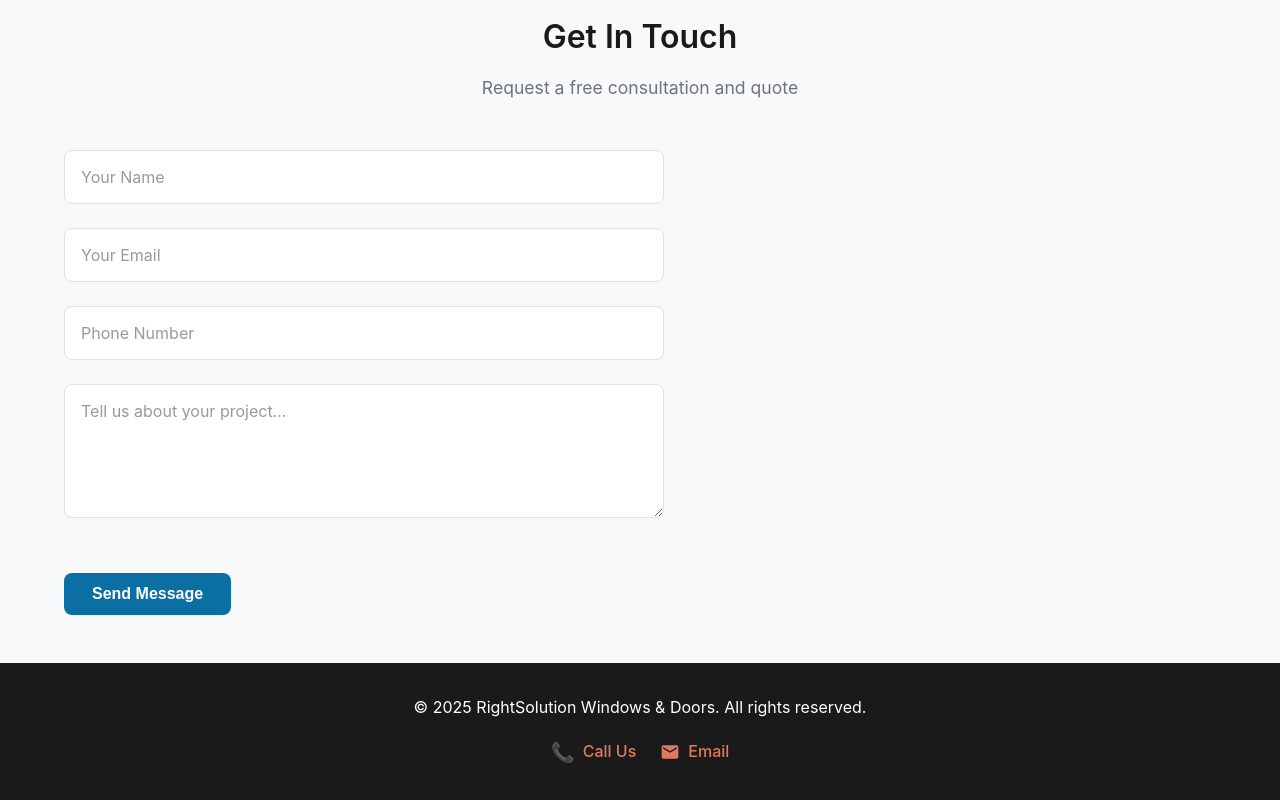
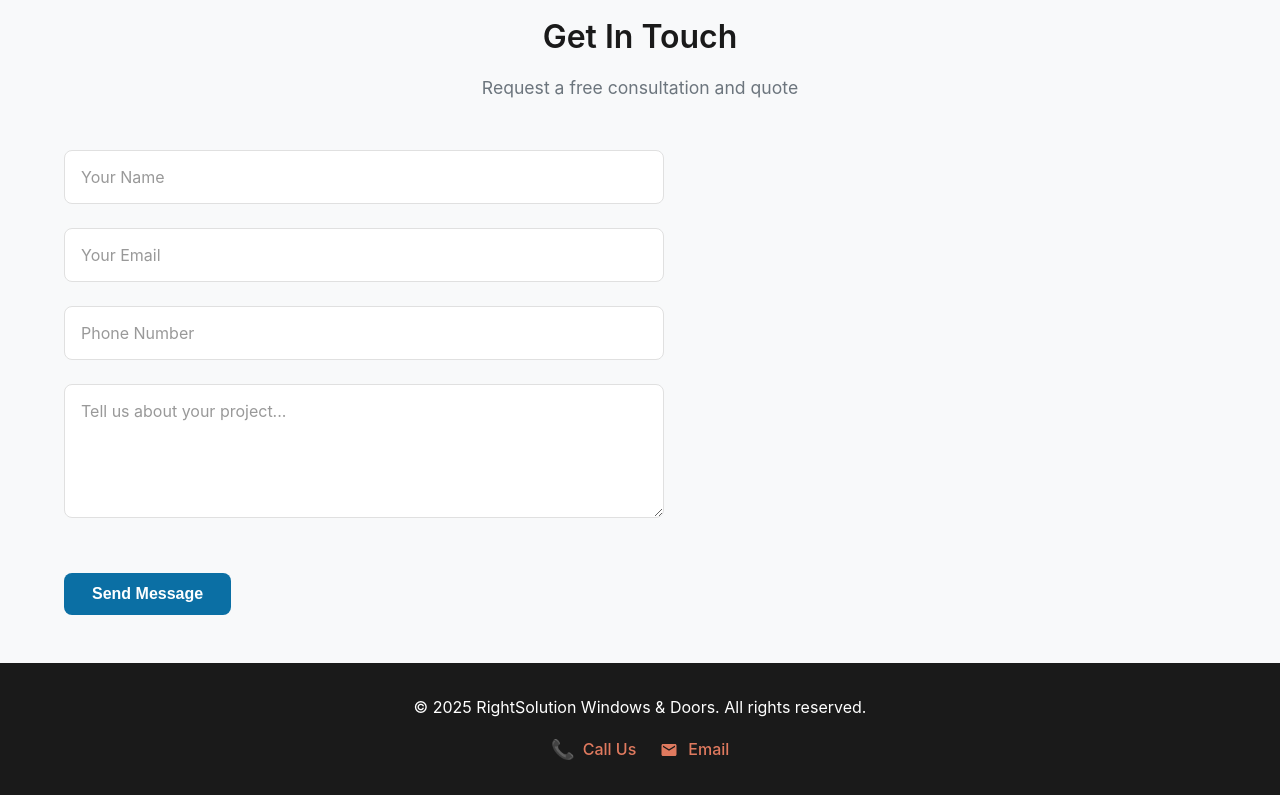
Before and after one commit to Sanjaykumar786/Rightsolution_site, a plain HTML site: page index.html in a window 1280 px wide. Shown: the part 2131-2931 px from the top of the page. Drawn offline with Linux system fonts and the light colour scheme.

Commit message:
Fix Gmail icon sizing and alignment in footer

```diff
--- a/style.css
+++ b/style.css
@@ -638,13 +638,17 @@ main {
 
 .footer-icon {
   font-size: 1.2rem;
+  line-height: 1;
+  vertical-align: middle;
 }
 
 .gmail-icon {
-  width: 20px;
-  height: 20px;
+  width: 18px;
+  height: 18px;
   display: inline-block;
   fill: currentColor;
+  vertical-align: middle;
+  margin-right: 2px;
 }
 
 /* ===== RESPONSIVE DESIGN ===== */
```
